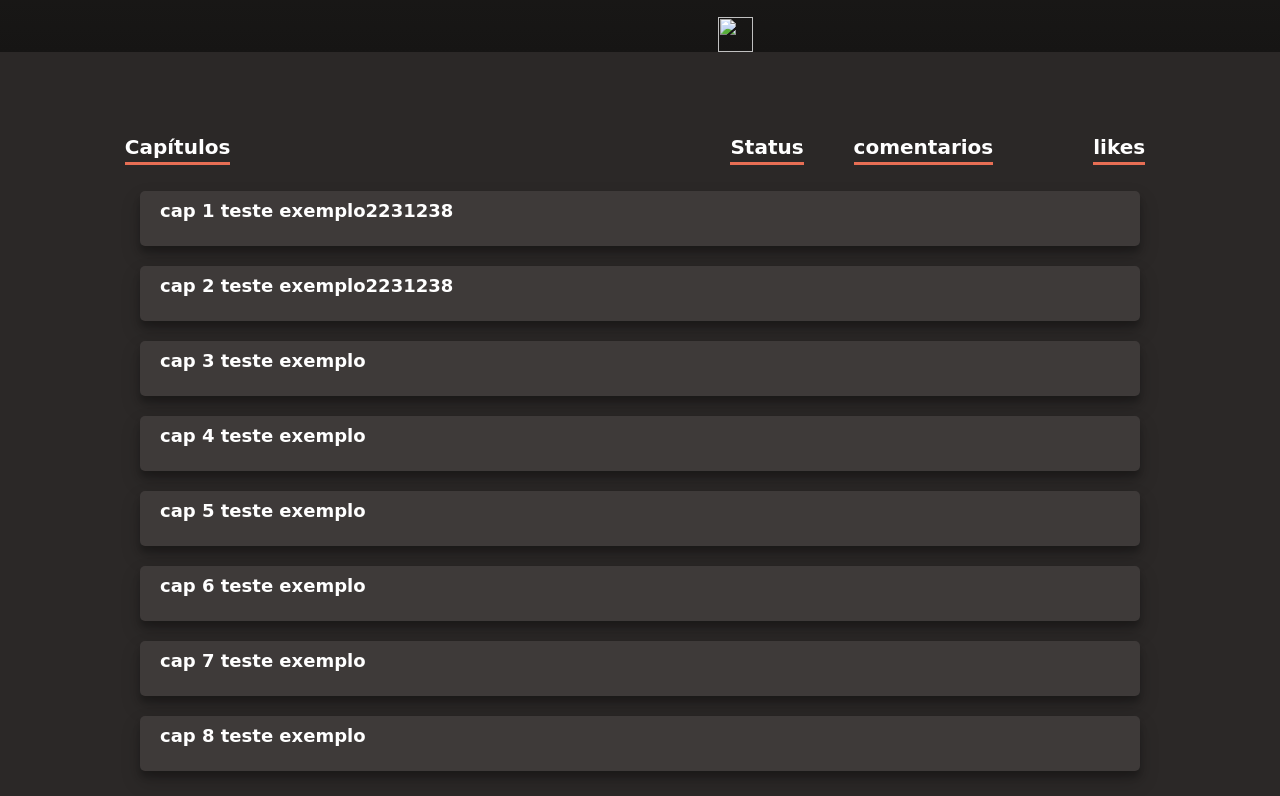
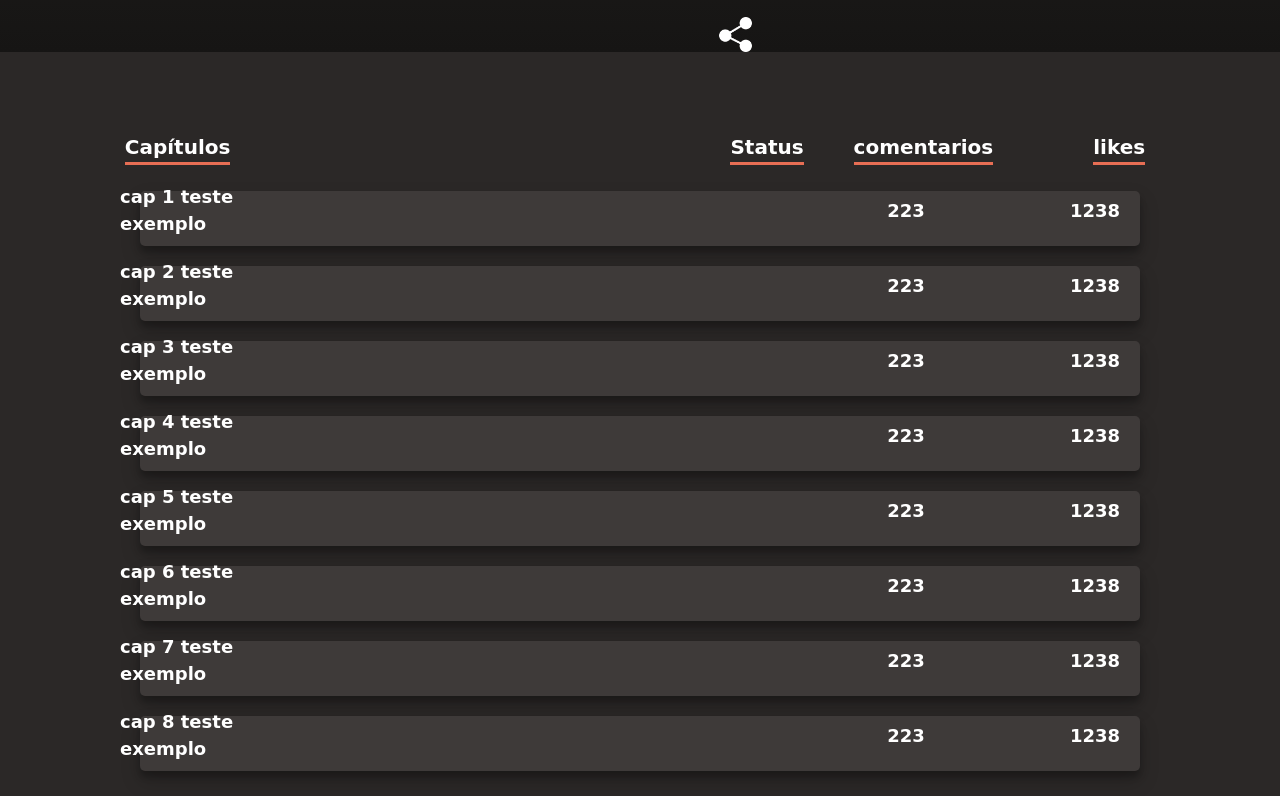
Before and after one commit to Ally-Matias/Peach_Scan, a plain HTML site: page obra.html in a window 1280 px wide. Shown: the part 570-1366 px from the top of the page. Drawn offline with nearby package versions, Linux system fonts and the light colour scheme; some icons are missing.

Commit message:
Atualização da main

```diff
--- a/assets/css/style.css
+++ b/assets/css/style.css
@@ -580,8 +580,6 @@ footer .fotd .logo {
     height: 40px;
     background: url(/assets/img/logo.png) no-repeat;
     background-size: 100%;
-    -webkit-filter: grayscale(100%);
-    filter: gray;
     transition: all 0.5s ease-in-out;
 }
 
--- a/assets/css/styleobra.css
+++ b/assets/css/styleobra.css
@@ -31,6 +31,7 @@ main{
   width: 35px;
   height: 35px;
   margin-left: 380px;
+  cursor: pointer;
 }
 
 #texto {
@@ -133,6 +134,7 @@ main{
 .capitulos{
   display: flex;
   align-items: center;
+  justify-content: center;
   margin: 10px;
   padding: 20px;
   background-color: #3E3A39;
@@ -143,6 +145,20 @@ main{
   border-radius: 5px;
   width: 1000px;
   box-shadow: rgba(0, 0, 0, 0.19) 0px 10px 20px, rgba(0, 0, 0, 0.23) 0px 6px 6px;
+}
+
+/* TEMPORARIO POIS NÃO É ESCALAVEL*/
+
+.capitulos #caps{
+  margin-left: -40px;
+}
+
+.capitulos #comen{
+  margin-left: 570px;
+}
+
+.capitulos #likes{
+  margin-left: 145px;
 }
 
 .infocaps{
--- a/obra.html
+++ b/obra.html
@@ -57,7 +57,7 @@
                   <p id="tags">Tags: <span>#ação #novel</span></p>
                   <button class="botaoLer">Ler agora</button>
                   <button class="botaoAdd">Adicionar à Lista</button>
-                  <img src="assets/css/img/compartilhar2.png" id="imgsend">
+                  <img src="assets/img/Compartilhar.png" id="imgsend">
                 </div>   <!-- update  -->
                 <div class="statitics">
                     <p>Likes</p>
@@ -68,7 +68,7 @@
                     <span>1245</span>
                 </div>
               </div>
-        </section>
+        </section>      <!-- TEMPORARIO POIS NÃO É ESCALAVEL  -->
         <section class="obra-down">
             <div class="infocaps">
                 <p id="cap">Capítulos</p>
@@ -77,32 +77,44 @@
                 <p id="lik">likes</p>
             </div>
             <div class="capitulos">
-                <p>cap 1 teste exemplo</p>
+                <p id="caps">cap 1 teste exemplo</p>
                 <p id="comen">223</p>
                 <p id="likes">1238</p>
             </div>
             <div class="capitulos">
-                <p>cap 2 teste exemplo</p>
+                <p id="caps">cap 2 teste exemplo</p>
                 <p id="comen">223</p>
                 <p id="likes">1238</p>
             </div>
             <div class="capitulos">
-                <p>cap 3 teste exemplo</p>
+                <p id="caps">cap 3 teste exemplo</p>
+                <p id="comen">223</p>
+                <p id="likes">1238</p>
             </div>
             <div class="capitulos">
-                <p>cap 4 teste exemplo</p>
+                <p id="caps">cap 4 teste exemplo</p>
+                <p id="comen">223</p>
+                <p id="likes">1238</p>
             </div>
             <div class="capitulos">
-                <p>cap 5 teste exemplo</p>
+                <p id="caps">cap 5 teste exemplo</p>
+                <p id="comen">223</p>
+                <p id="likes">1238</p>
             </div>
             <div class="capitulos">
-                <p>cap 6 teste exemplo</p>
+                <p id="caps">cap 6 teste exemplo</p>
+                <p id="comen">223</p>
+                <p id="likes">1238</p>
             </div>
             <div class="capitulos">
-                <p>cap 7 teste exemplo</p>
+                <p id="caps">cap 7 teste exemplo</p>
+                <p id="comen">223</p>
+                <p id="likes">1238</p>
             </div>
             <div class="capitulos">
-                <p>cap 8 teste exemplo</p>
+                <p id="caps">cap 8 teste exemplo</p>
+                <p id="comen">223</p>
+                <p id="likes">1238</p>
             </div>
         </section>
     </main>
```
Also changed, not shown: index.html (+2 -2 lines), assets/img/Compartilhar.png (added).
